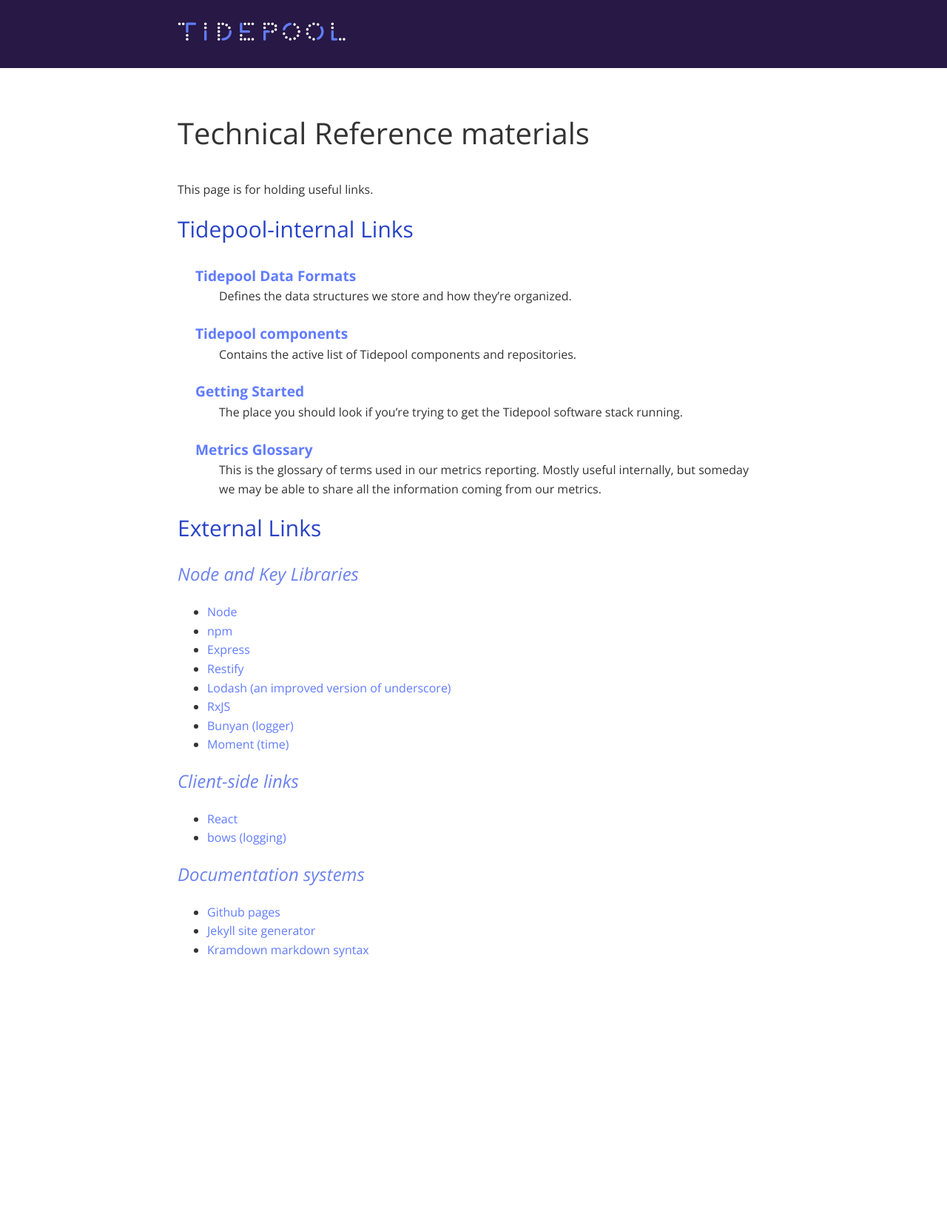
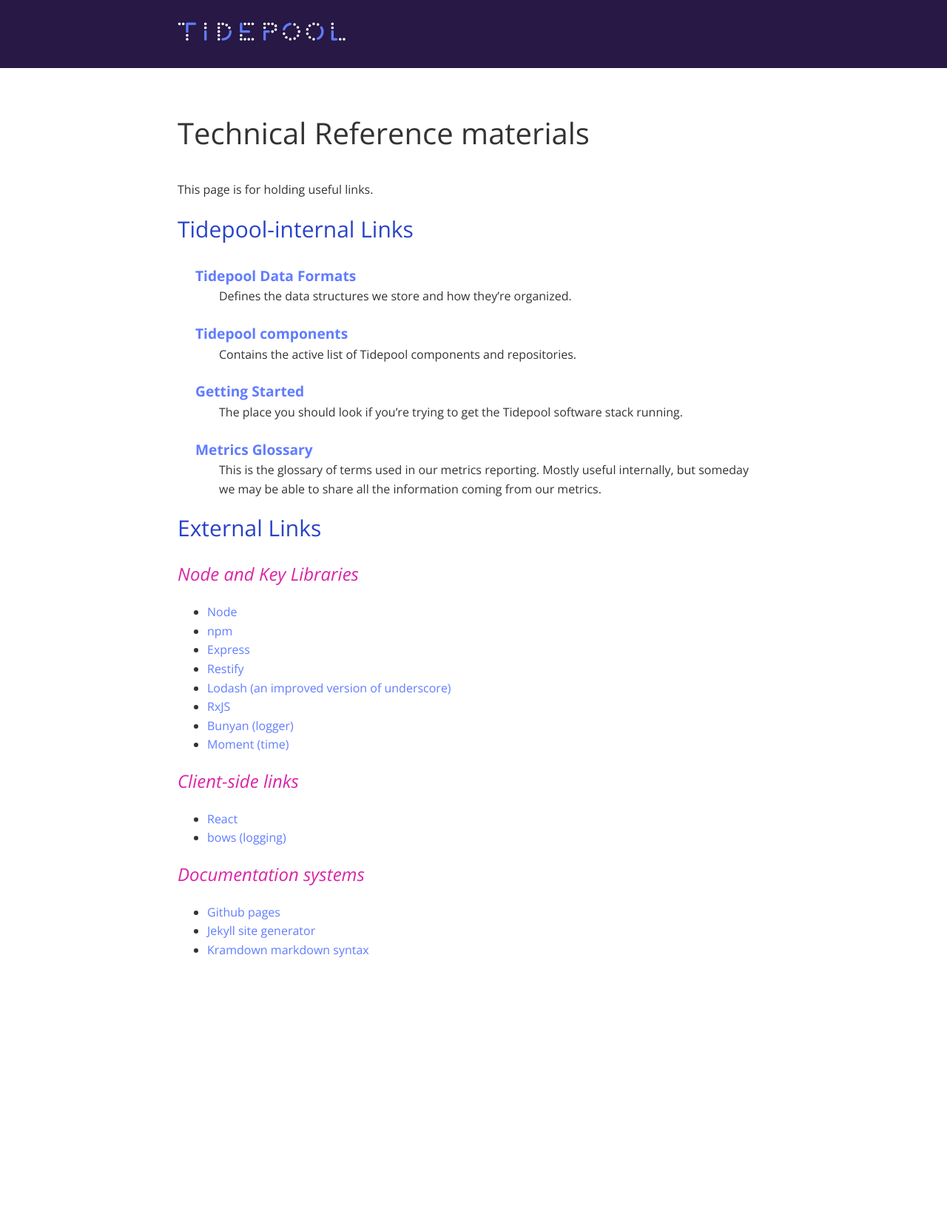
Before and after one commit to tidepool-org/tidepool-org.github.io, a Jekyll site: the page built from References.md, in a window 1280 px wide. Shown: the whole page at 74% size. Built offline with Jekyll 4.4.1, drawn with Linux system fonts in a browser that asks for light colours; nearby versions of some CDN libraries.

```diff
--- a/css/site.css
+++ b/css/site.css
@@ -870,7 +870,7 @@ ul.sf-menu li li li.sfHover ul {
 .entry-content h3 {
 	font-size: 24px;
 	font-style: italic;
-	color: #6C82EE;
+	color: #DA25A7;
 	margin: 0 0 1em;
 	line-height: 1.2em;
 }
```
Also changed, not shown: fonts/gt-walsheim-light-oblique-web.woff (deleted), fonts/gt-walsheim-light-web.woff (deleted), fonts/gt-walsheim-medium-oblique-web.woff (deleted), fonts/gt-walsheim-medium-web.woff (deleted), fonts/gt-walsheim-regular-oblique-web.woff (deleted), fonts/gt-walsheim-web.woff (deleted).
